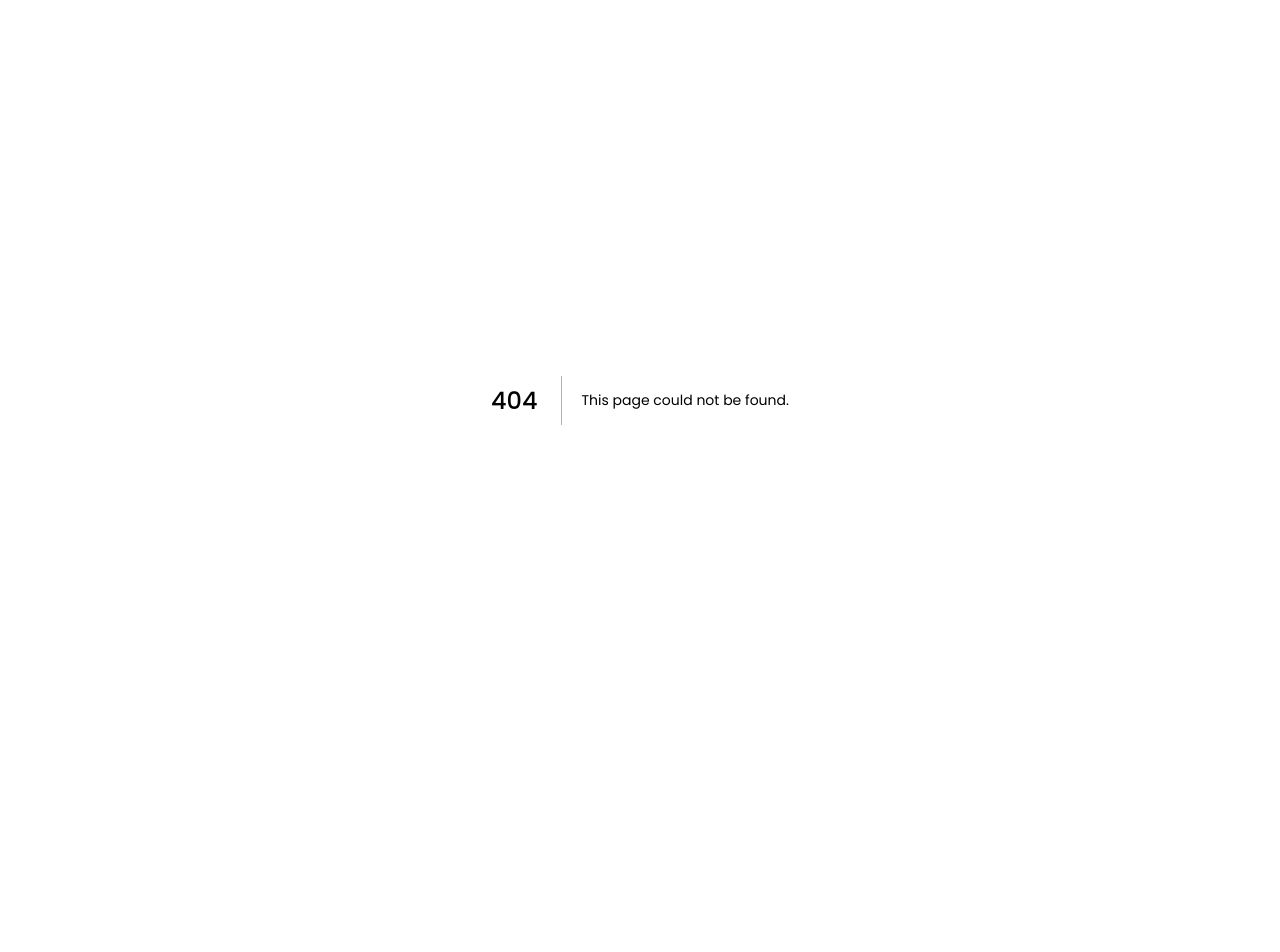
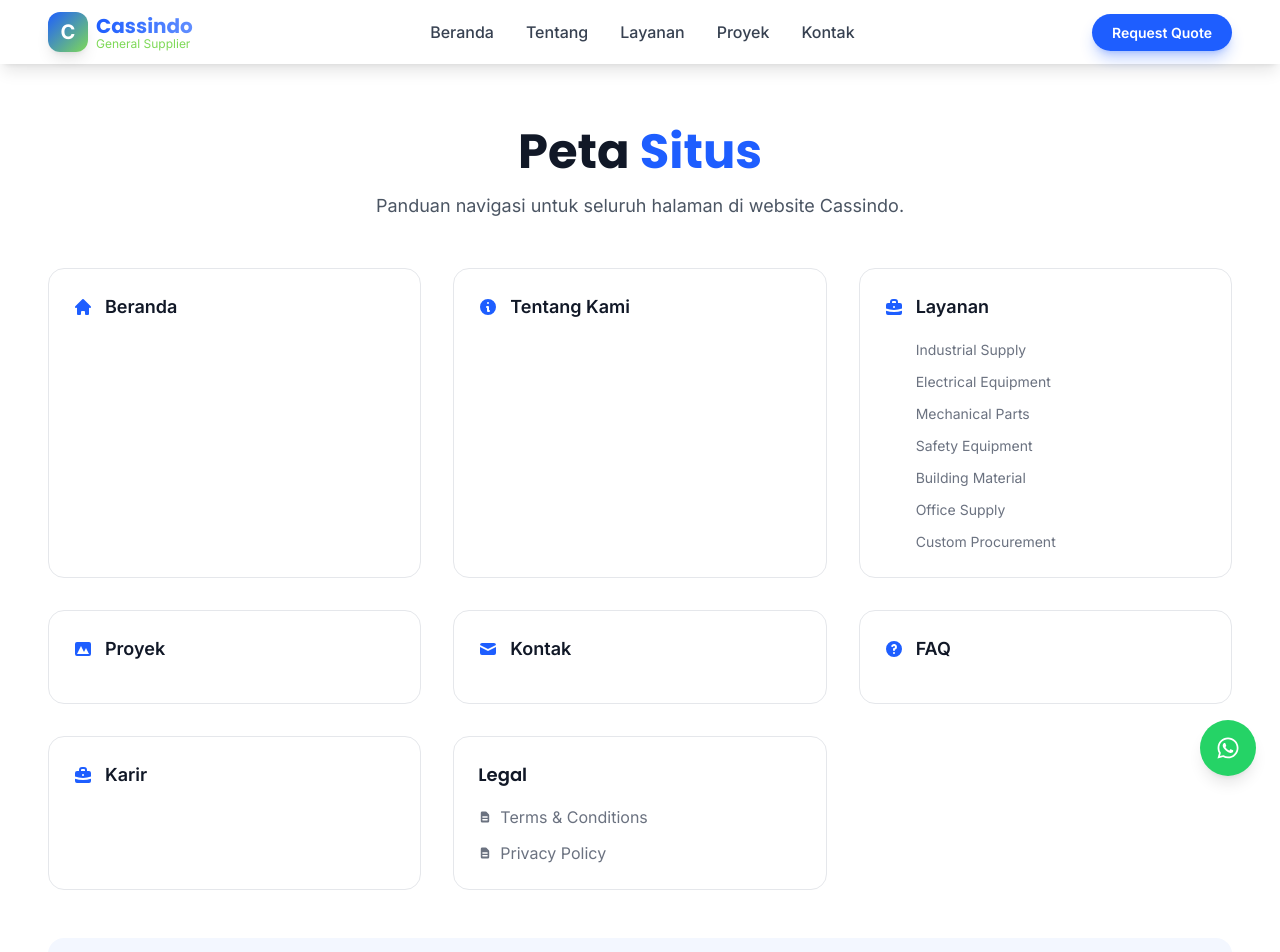
Before and after one commit to herlan-syihabudin/CASSINDO, a Next.js app: page /sitemap in a window 1280 px wide. Before the commit this address had no page. Shown: the top 952 px of the page. Before the commit the page ends 800 px from the top, so only its background shows below. Built offline with nearby package versions, Linux system fonts and the light colour scheme.

Commit message:
Create page.tsx

```diff
--- /dev/null
+++ b/src/app/sitemap/page.tsx
@@ -0,0 +1,102 @@
+import Link from 'next/link'
+import { HiHome, HiInformationCircle, HiBriefcase, HiPhotograph, HiMail, HiQuestionMarkCircle, HiDocumentText } from 'react-icons/hi'
+import Navbar from '@/components/Navbar'
+import Footer from '@/components/Footer'
+
+export const metadata = {
+  title: 'Sitemap | Cassindo',
+  description: 'Peta situs Cassindo General Supplier.',
+}
+
+const siteLinks = [
+  { href: '/', label: 'Beranda', icon: HiHome },
+  { href: '/about', label: 'Tentang Kami', icon: HiInformationCircle },
+  { href: '/services', label: 'Layanan', icon: HiBriefcase, subLinks: [
+    { href: '/services/industrial-supply', label: 'Industrial Supply' },
+    { href: '/services/electrical-equipment', label: 'Electrical Equipment' },
+    { href: '/services/mechanical-parts', label: 'Mechanical Parts' },
+    { href: '/services/safety-equipment', label: 'Safety Equipment' },
+    { href: '/services/building-material', label: 'Building Material' },
+    { href: '/services/office-supply', label: 'Office Supply' },
+    { href: '/services/custom-procurement', label: 'Custom Procurement' },
+  ] },
+  { href: '/projects', label: 'Proyek', icon: HiPhotograph },
+  { href: '/contact', label: 'Kontak', icon: HiMail },
+  { href: '/faq', label: 'FAQ', icon: HiQuestionMarkCircle },
+  { href: '/career', label: 'Karir', icon: HiBriefcase },
+]
+
+const legalLinks = [
+  { href: '/terms', label: 'Terms & Conditions', icon: HiDocumentText },
+  { href: '/privacy', label: 'Privacy Policy', icon: HiDocumentText },
+]
+
+export default function SitemapPage() {
+  return (
+    <>
+      <Navbar />
+      <main className="pt-32 pb-20">
+        <div className="container-custom">
+          <div className="text-center max-w-3xl mx-auto mb-12">
+            <h1 className="text-4xl md:text-5xl font-bold text-dark mb-4">
+              Peta <span className="text-primary">Situs</span>
+            </h1>
+            <p className="text-gray-600 text-lg">
+              Panduan navigasi untuk seluruh halaman di website Cassindo.
+            </p>
+          </div>
+
+          <div className="grid md:grid-cols-2 lg:grid-cols-3 gap-8">
+            {siteLinks.map((link) => (
+              <div key={link.href} className="bg-white border border-gray-200 rounded-2xl p-6">
+                <div className="flex items-center gap-3 mb-4">
+                  <link.icon className="text-primary text-xl" />
+                  <Link href={link.href} className="font-semibold text-dark hover:text-primary transition text-lg">
+                    {link.label}
+                  </Link>
+                </div>
+                {link.subLinks && (
+                  <ul className="ml-8 space-y-2">
+                    {link.subLinks.map((sub) => (
+                      <li key={sub.href}>
+                        <Link href={sub.href} className="text-gray-500 hover:text-primary transition text-sm">
+                          {sub.label}
+                        </Link>
+                      </li>
+                    ))}
+                  </ul>
+                )}
+              </div>
+            ))}
+
+            {/* Legal Section */}
+            <div className="bg-white border border-gray-200 rounded-2xl p-6">
+              <h3 className="font-semibold text-dark mb-4 text-lg">Legal</h3>
+              <ul className="space-y-3">
+                {legalLinks.map((link) => (
+                  <li key={link.href}>
+                    <Link href={link.href} className="flex items-center gap-2 text-gray-500 hover:text-primary transition">
+                      <link.icon className="text-sm" />
+                      {link.label}
+                    </Link>
+                  </li>
+                ))}
+              </ul>
+            </div>
+          </div>
+
+          {/* Contact Section */}
+          <div className="mt-12 bg-primary/5 rounded-2xl p-8 text-center">
+            <p className="text-gray-600">
+              Tidak menemukan halaman yang Anda cari?
+              <Link href="/contact" className="text-primary hover:underline ml-1">
+                Hubungi kami
+              </Link>
+            </p>
+          </div>
+        </div>
+      </main>
+      <Footer />
+    </>
+  )
+}
```
